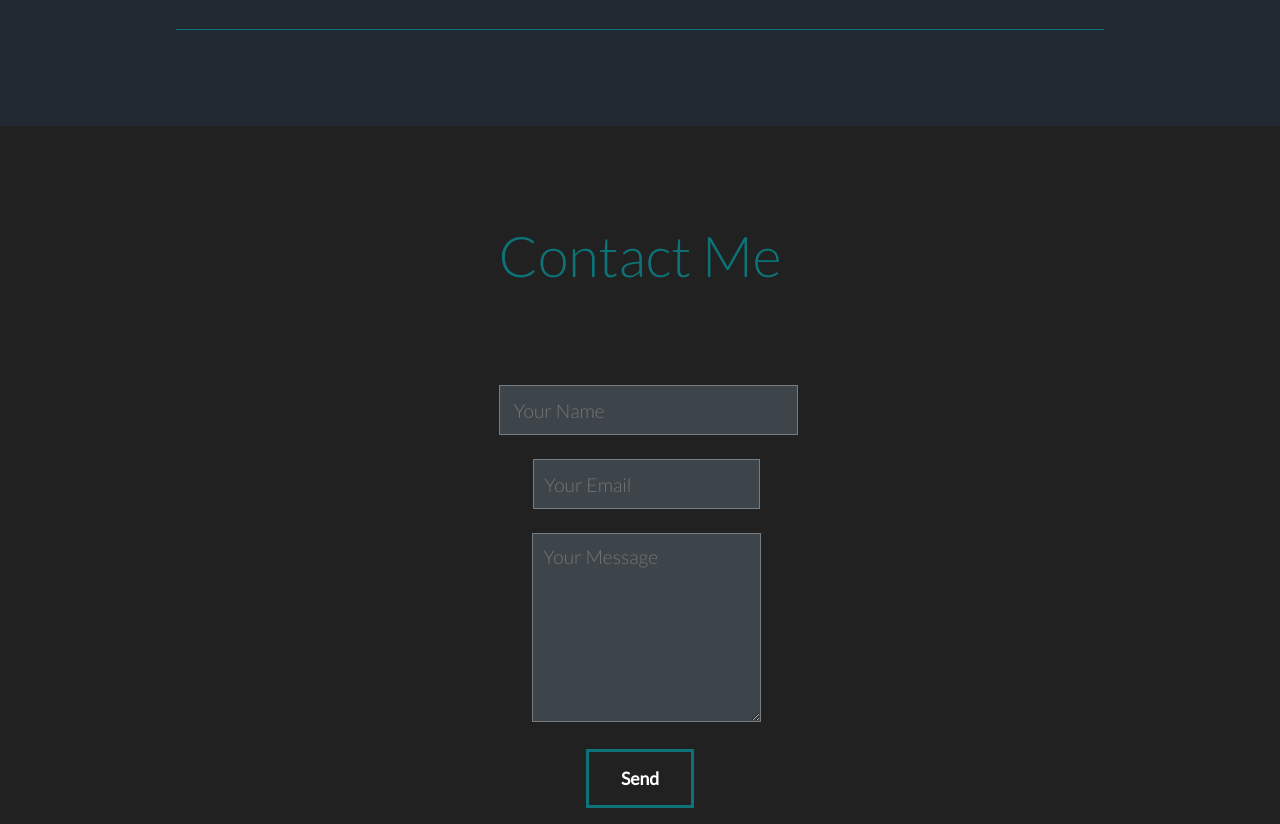
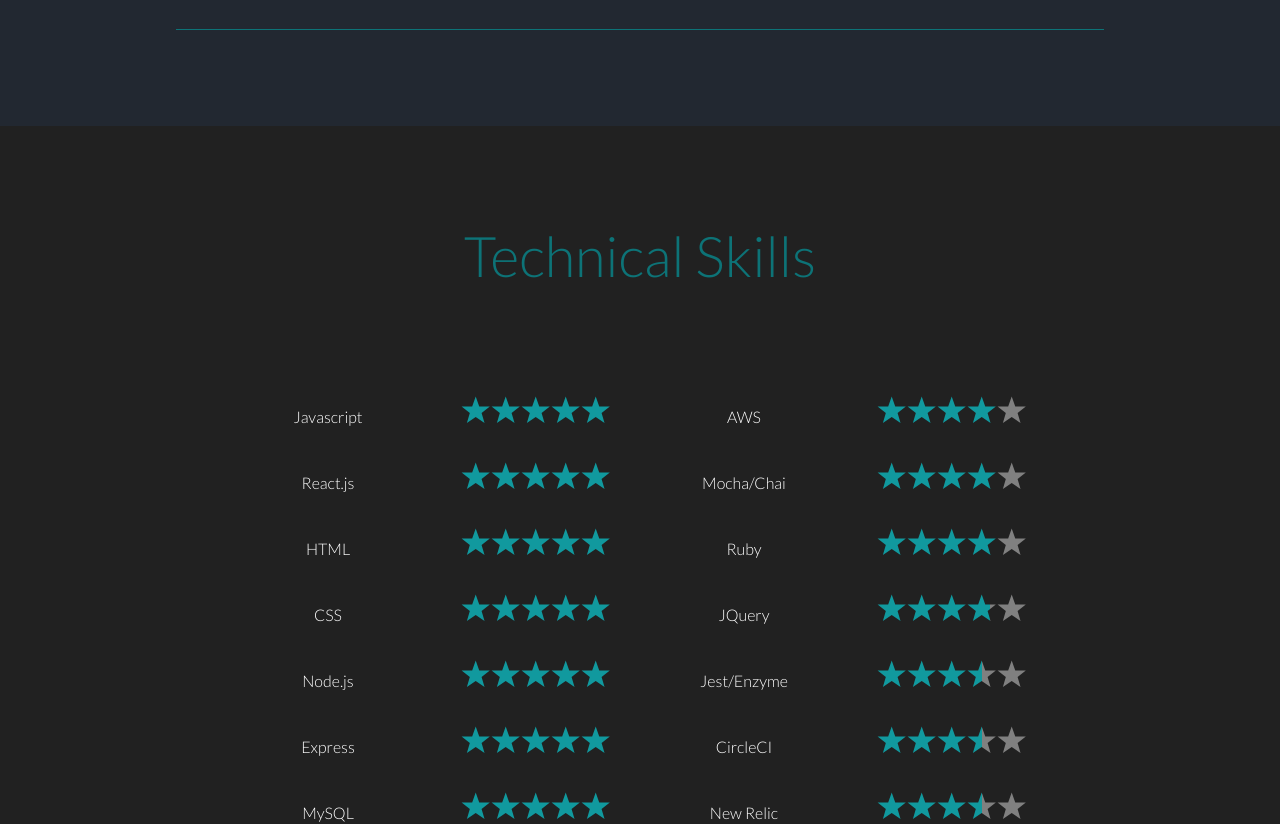
Before and after one commit to nimaester/psite, a React (Create React App) app: page / in a window 1280 px wide. Shown: the part 1760-2584 px from the top of the page. Built offline with nearby package versions, Linux system fonts and the light colour scheme.

Commit message:
updates on animations

```diff
--- a/src/AboutMain.js
+++ b/src/AboutMain.js
@@ -5,6 +5,9 @@
 import {slideUpAnimation} from './animations/animation'
 // import Services from './about/Services'
 import Contact from "./Contact";
+import Skills from "./skills_education/Skills"
+import Education from "./skills_education/Education";
+
 
 const AboutMain = () => {
   return (
@@ -16,6 +19,8 @@
     >
       <About />
       <AboutMe />
+      <Skills />
+      <Education />
       <Contact />
     </motion.div>
   );
--- a/src/Skl_Edu.js
+++ b/src/Skl_Edu.js
@@ -1,15 +1,24 @@
 import React from "react";
 import Education from "./skills_education/Education";
 import Skills from "./skills_education/Skills";
-import { motion } from "framer-motion";
+import { motion, useAnimation } from "framer-motion";
 import { slideUpAnimation } from "./animations/animation";
+import { useInView } from "react-intersection-observer";
+
+
 
 const Skl_Edu = () => {
+
+  const controls = useAnimation();
+  const [element, view] = useInView();
+
+  view && controls.start("show")
+
   return (
     <motion.div
       variants={slideUpAnimation}
       initial='hidden'
-      animate='show'
+      animate={controls}
       exit='exit'>
       <Skills />
       <Education />
--- a/src/about/AboutMe.js
+++ b/src/about/AboutMe.js
@@ -42,7 +42,7 @@
             <p>07/26/1987</p>
 
             <h4>Location:</h4>
-            <p>Hayward California, USA</p>
+            <p>Hayward CA, USA</p>
           </div>
         </div>
         <p className='foot'>Let's connect! Can't wait to hear from you.</p>
--- a/src/skills_education/Education.js
+++ b/src/skills_education/Education.js
@@ -16,6 +16,7 @@
       variants={slideDownAnimation}
       initial='hidden'
       animate={controls}
+      exit='exit'
       ref={element}
       className='education'
     >
@@ -74,6 +75,7 @@
         "Education is a progressive discovery of our own ignorance."
       </p>
       <p className='quotee'>-- Will Durant</p>
+      <hr />
     </motion.div>
   );
 };
--- a/src/skills_education/Skills.js
+++ b/src/skills_education/Skills.js
@@ -1,12 +1,26 @@
 import React from "react";
 import StarRatings from "react-star-ratings";
-import { motion } from "framer-motion";
-import { slideLeftAnimation } from "../animations/animation";
+import { motion, useAnimation } from "framer-motion";
+import { slideLeftAnimation,slideUpAnimation } from "../animations/animation";
+import { useInView } from "react-intersection-observer";
+
 
 const Skills = () => {
+
+  const controls = useAnimation();
+  const [element, view] = useInView();
+  view && controls.start("show");
+
   return (
-    <div className='skills'>
-      <motion.h2 variants={slideLeftAnimation}>Technical Skills</motion.h2>
+    <motion.div
+      variants={slideUpAnimation}
+      initial='hidden'
+      animate={controls}
+      exit='exit'
+      ref={element}
+      className='skills'
+    >
+      <h2 >Technical Skills</h2>
       <div className='section'>
         <div className='section-1'>
           <ul>
@@ -246,7 +260,7 @@
       </p>
       <p className='quotee'>-- Steve Jobs</p>
       <hr />
-    </div>
+    </motion.div>
   );
 };
 
--- a/src/styles/_contact.scss
+++ b/src/styles/_contact.scss
@@ -51,3 +51,20 @@
     }
   }
 }
+
+@media screen and (max-width: 370px) {
+  .contact {
+    h2 {
+      font-size: 2.5rem;
+    }
+    padding: 1rem;
+    .input-email, .input-message, .input-name {
+      margin: 1rem;
+      padding: 1rem;
+      width: 65vw;
+    }
+  }
+  .send {
+    margin-top: 3rem;
+  }
+}
```
